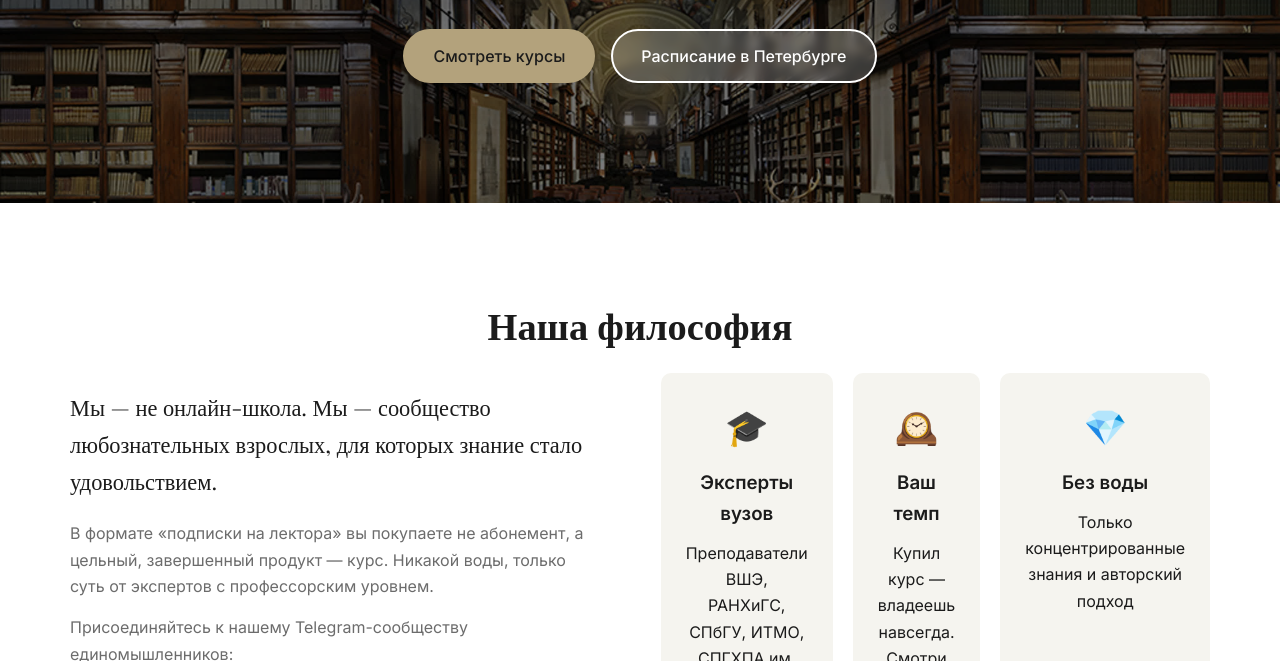
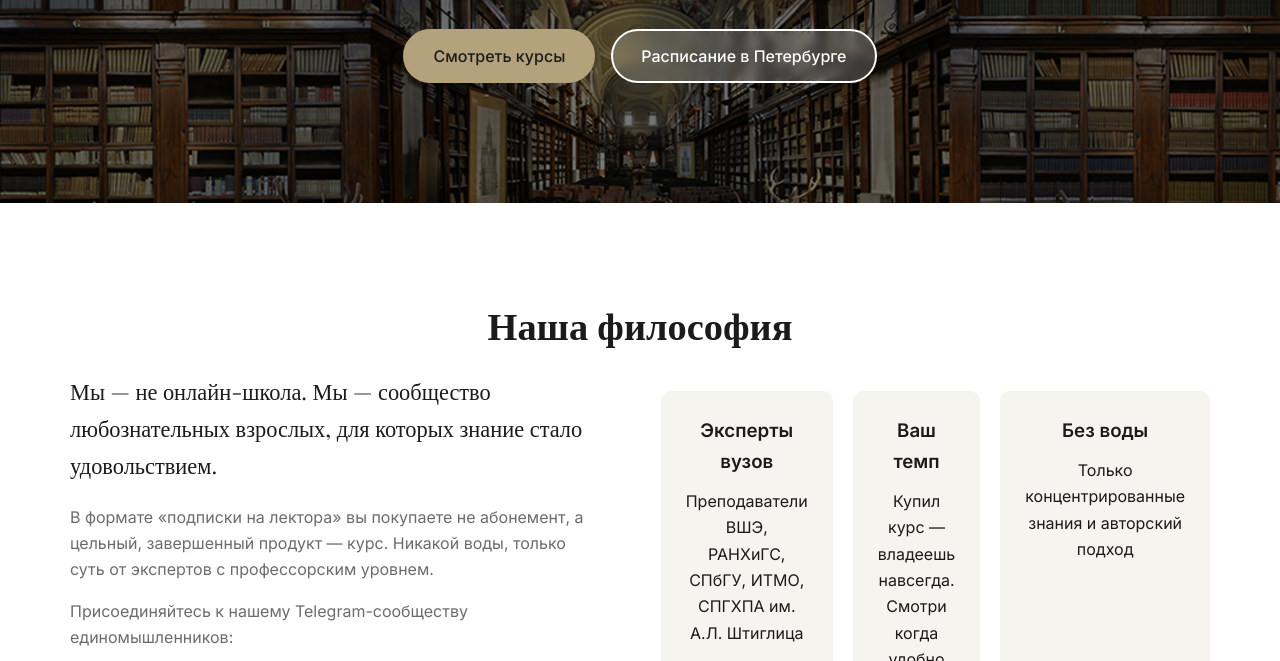
Before and after one commit to lektornaya/Sapienti-Sat, a plain HTML site: page index.html in a window 1280 px wide. Shown: the part 407-1068 px from the top of the page. Drawn offline with nearby package versions, Linux system fonts and the light colour scheme.

Commit message:
Update index.html

```diff
--- a/index.html
+++ b/index.html
@@ -71,17 +71,14 @@
                 </div>
                 <div class="about-features">
                     <div class="feature">
-                        <div class="feature-icon">🎓</div>
                         <h3>Эксперты вузов</h3>
                         <p>Преподаватели ВШЭ, РАНХиГС, СПбГУ, ИТМО, СПГХПА им. А.Л. Штиглица</p>
                     </div>
                     <div class="feature">
-                        <div class="feature-icon">🕰️</div>
                         <h3>Ваш темп</h3>
                         <p>Купил курс — владеешь навсегда. Смотри когда удобно</p>
                     </div>
                     <div class="feature">
-                        <div class="feature-icon">💎</div>
                         <h3>Без воды</h3>
                         <p>Только концентрированные знания и авторский подход</p>
                     </div>
```
